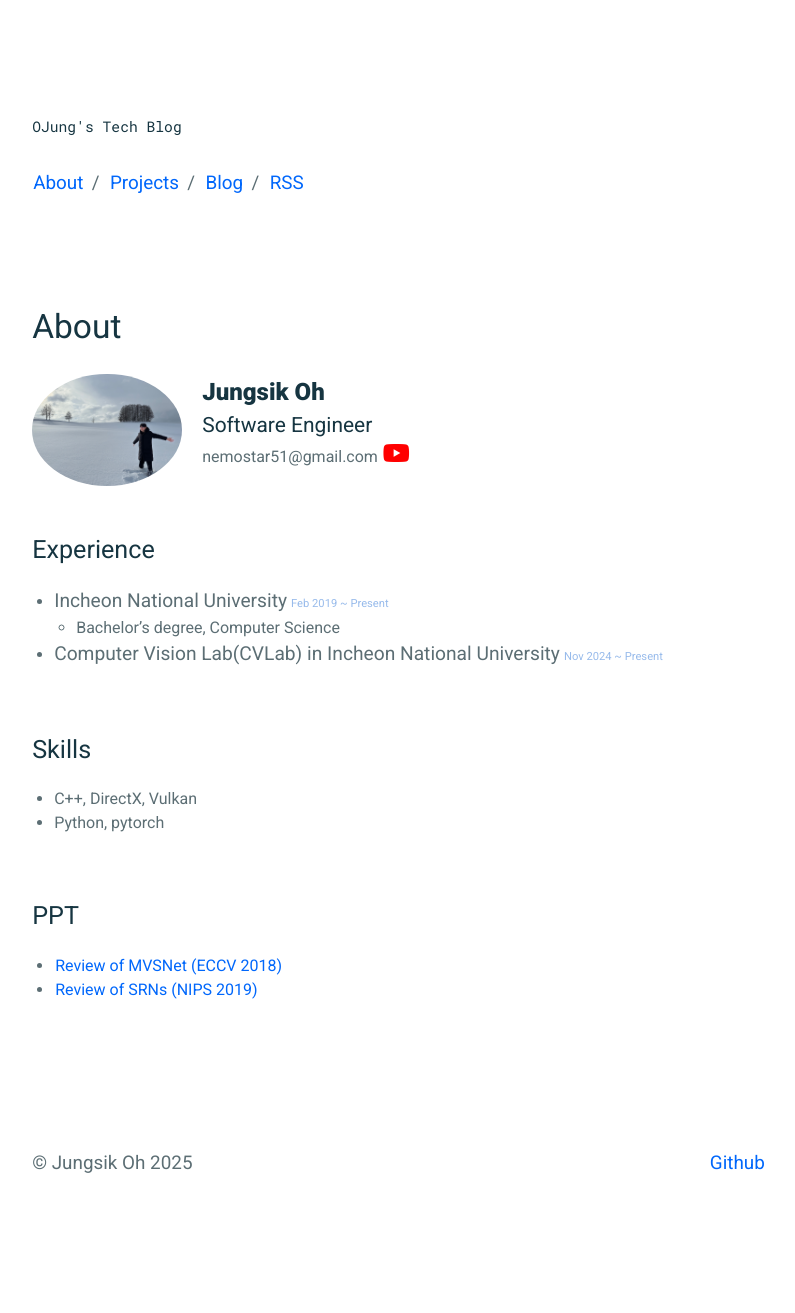
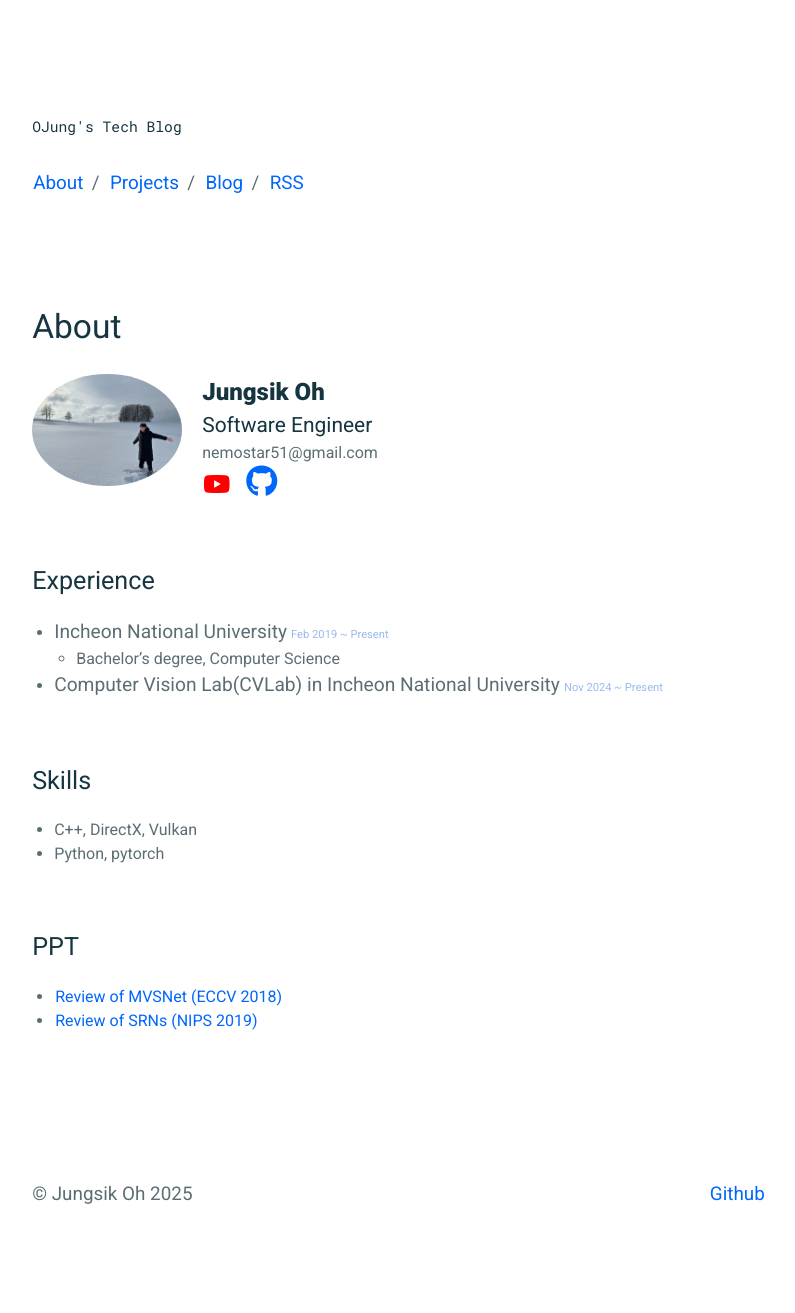
Before and after one commit to JungsikOh/jungsikoh.github.io, a Jekyll site: the page built from index.md, in a window 1280 px wide. Shown: the whole page, without its empty margins (241-1036 px from the left). Built offline with Jekyll 4.4.1, drawn with Linux system fonts in a browser that asks for light colours; before the commit the page ends 1282 px from its top, so only the background shows below that.

Commit message:
update about

```diff
--- a/index.md
+++ b/index.md
@@ -10,10 +10,14 @@ title: About
   </div>
   <h1><b>Jungsik Oh</b></h1>
   <h3>Software Engineer</h3>
-  <p>nemostar51@gmail.com
-<a href="https://www.youtube.com/@TheRealOJung" target="_blank">
+  <p>nemostar51@gmail.com</p>
+<p>
+<a href="https://www.youtube.com/@TheRealOJung" target="_blank" style="margin-right:10px;">
   <i class="fa-brands fa-youtube" style="font-size: 24px; color: #FF0000;"></i>
 </a>
+ <a href="https://github.com/JungsikOh" target="_blank" style="margin-right:10px;">
+    <i class="fa-brands fa-github fa-2x"></i>
+  </a>
 </p>
 </div>
 
```
